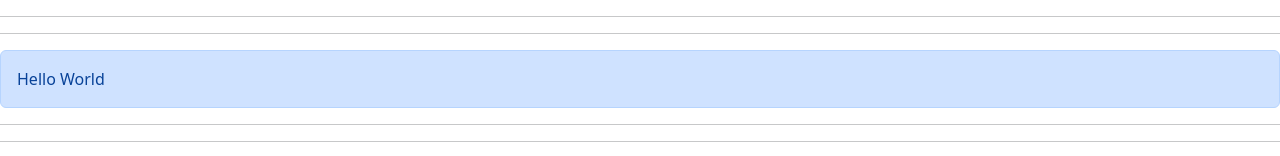
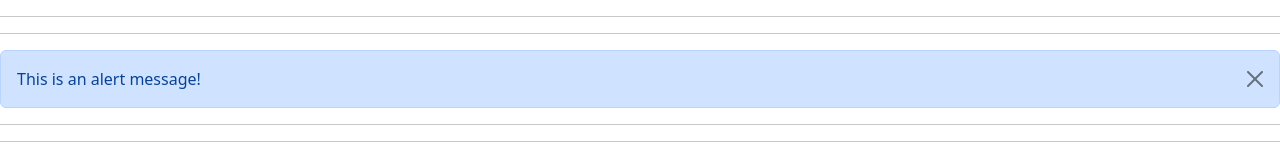
Before and after one commit to nethmalgeesaraux/React-Tutorial, a React (Vite) app: page / in a window 1280 px wide. Both pictures are taken after a click on the button "Click Me". Shown: the part 221-377 px from the top of the page. Built offline with nearby package versions, Linux system fonts and the light colour scheme.

Commit message:
Showing an Alert

```diff
--- a/src/App.tsx
+++ b/src/App.tsx
@@ -1,3 +1,4 @@
+import { useState } from "react";
 import Alert from "./component/Alert";
 import Button from "./component/Button";
 import ListGroup from "./component/ListGroup";
@@ -5,16 +6,15 @@ import ListGroup from "./component/ListGroup";
 function App() {
   let items = ["nethmal", "malaka", "shan", "dilshan"];
   const onSelectItem = (item: string) => console.log(item);
+  const [alertvisible, setAlertVisible]=useState(false);
 
   return <div><ListGroup items={items} heading="List of names(Cities)" onSelectItem={onSelectItem} />
     <hr></hr>
     <hr></hr>
-    <Alert>
-      Hello <span>World</span>
-    </Alert>
+    {alertvisible &&<Alert onClose={() => setAlertVisible(false)}>This is an alert message!</Alert>}
     <hr></hr>
     <hr></hr>
-    <Button onClick={() => console.log("Clicked")} color="primary" >
+    <Button onClick={() => setAlertVisible(true)} color="primary" >
       Click Me
     </Button>
   </div>
--- a/src/component/Alert.tsx
+++ b/src/component/Alert.tsx
@@ -2,10 +2,14 @@ import React, { ReactNode } from 'react'
 
 interface Props {
     children:ReactNode;
+    onClose:()=>void;
 }
-const Alert = ({children}:Props) => {
+const Alert = ({children,onClose}:Props) => {
   return (
-    <div className="alert alert-primary">{children}</div>
+    <div className="alert alert-primary alert-dismissible">
+        {children}
+        <button type="button" className="btn-close" onClick={onClose} data-bs-dismiss="alert" aria-label="Close"></button>
+    </div>
   )
 }
 
```
